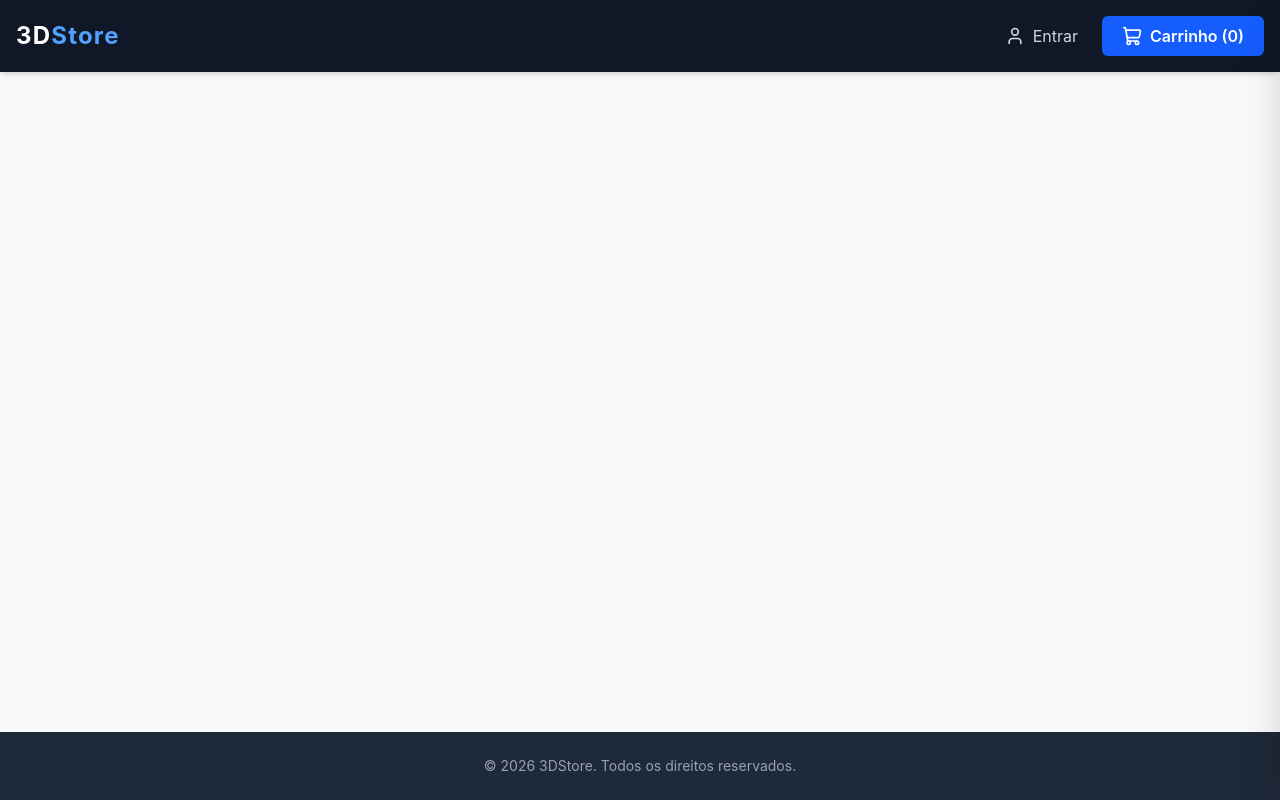
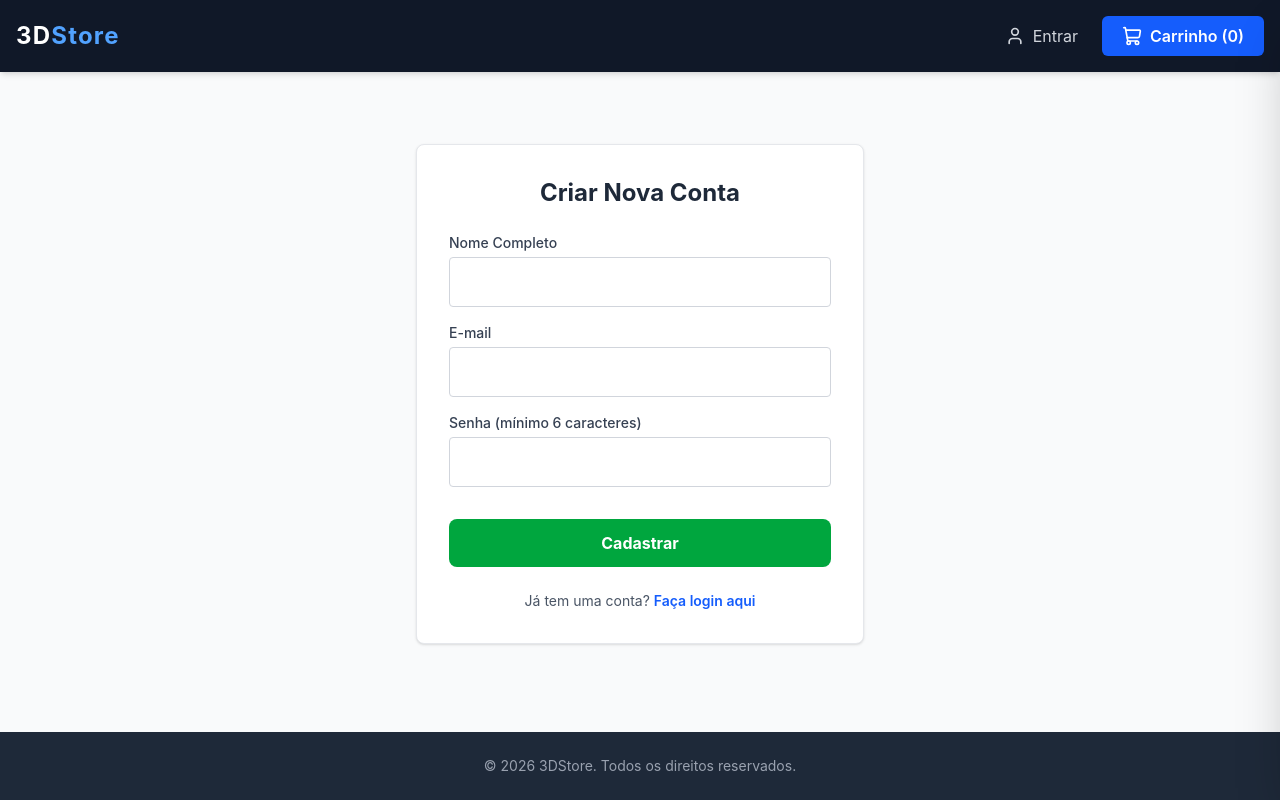
Before and after one commit to RenanNunesz10/TrizD, a React (Vite) app: page /cadastro in a window 1280 px wide. Built offline with nearby package versions, Linux system fonts and the light colour scheme; no server answers.

Commit message:
feat: add user registration and password recovery features, enhance authentication flow

```diff
--- a/src/App.jsx
+++ b/src/App.jsx
@@ -10,6 +10,8 @@ import Login from './pages/Login';
 import CartDrawer from './components/CartDrawer';
 import { useAuthStore } from './store/authStore';
 import Profile from './pages/Profile';
+import Register from './pages/Register';
+import ForgotPassword from './pages/ForgotPassword';
 
 export default function App() {
   // Puxa a função que checa o login
@@ -34,6 +36,8 @@ export default function App() {
             <Route path="/checkout" element={<Checkout />} />
             <Route path="/login" element={<Login />} />
             <Route path="/perfil" element={<Profile />} />
+            <Route path="/cadastro" element={<Register />} />
+            <Route path="/recuperar-senha" element={<ForgotPassword />} />
           </Routes>
         </main>
         <Footer />
--- a/src/components/CartDrawer.jsx
+++ b/src/components/CartDrawer.jsx
@@ -1,9 +1,12 @@
 import { X, Trash2 } from 'lucide-react';
 import { useCartStore } from '../store/cartStore';
+import { useAuthStore } from '../store/authStore';
 import { useNavigate } from 'react-router-dom';
+import toast from 'react-hot-toast';
 
 export default function CartDrawer() {
   const { cart, isCartOpen, closeCart, removeFromCart } = useCartStore();
+  const { user } = useAuthStore();
   const navigate = useNavigate();
 
 
@@ -59,8 +62,16 @@ export default function CartDrawer() {
           <div className="p-4 border-t bg-gray-50">
             <button
               onClick={() => {
-                closeCart(); // Fecha a gaveta
-                navigate('/checkout'); // Leva para a página de checkout
+                closeCart(); // Fecha a gaveta primeiro
+
+                if (!user) {
+                  // Se não estiver logado, avisa e manda pro login
+                  toast('Faça login ou crie uma conta para finalizar a compra.', { icon: '🔒' });
+                  navigate('/login');
+                } else {
+                  // Se estiver logado, vai pro checkout normalmente
+                  navigate('/checkout');
+                }
               }}
               className="w-full bg-green-600 hover:bg-green-700 text-white font-bold py-3 rounded-lg transition-colors cursor-pointer"
             >
--- a/src/pages/Checkout.jsx
+++ b/src/pages/Checkout.jsx
@@ -99,6 +99,23 @@ export default function Checkout() {
     );
   }
 
+  if (!user) {
+    return (
+      <div className="text-center py-20">
+        <h2 className="text-2xl font-bold text-gray-800 mb-4">Acesso Restrito 🔒</h2>
+        <p className="text-gray-600 mb-6">Você precisa estar logado para acessar o pagamento.</p>
+        <div className="flex gap-4 justify-center">
+          <button onClick={() => navigate('/login')} className="bg-blue-600 text-white px-6 py-2 rounded-lg font-bold hover:bg-blue-700 transition">
+            Fazer Login
+          </button>
+          <button onClick={() => navigate('/cadastro')} className="bg-gray-100 text-gray-800 border border-gray-300 px-6 py-2 rounded-lg font-bold hover:bg-gray-200 transition">
+            Criar Conta
+          </button>
+        </div>
+      </div>
+    );
+  }
+
   return (
     <div className="max-w-6xl mx-auto bg-white rounded-lg shadow-sm border border-gray-200 overflow-hidden flex flex-col md:flex-row">
       <div className="w-full md:w-2/3 p-6 md:p-10">
--- /dev/null
+++ b/src/pages/ForgotPassword.jsx
@@ -0,0 +1,80 @@
+import { useState } from 'react';
+import { Link } from 'react-router-dom';
+import { useAuthStore } from '../store/authStore';
+import toast from 'react-hot-toast';
+
+export default function ForgotPassword() {
+  const [email, setEmail] = useState('');
+  const [loading, setLoading] = useState(false);
+  const [enviado, setEnviado] = useState(false);
+
+  const resetPassword = useAuthStore((state) => state.resetPassword);
+
+  const handleReset = async (e) => {
+    e.preventDefault();
+    setLoading(true);
+
+    try {
+      await resetPassword(email);
+      setEnviado(true);
+      toast.success('Link de recuperação enviado para o seu e-mail!');
+    } catch (error) {
+      toast.error('Erro ao enviar o link. Verifique o e-mail digitado.');
+      console.error(error);
+    } finally {
+      setLoading(false);
+    }
+  };
+
+  return (
+    <div className="max-w-md mx-auto mt-10 bg-white p-8 rounded-lg shadow-sm border border-gray-200">
+      <h2 className="text-2xl font-bold text-gray-800 mb-2 text-center">Recuperar Senha</h2>
+
+      {enviado ? (
+        <div className="text-center py-6">
+          <p className="text-green-600 font-medium mb-4">
+            Enviamos um link de recuperação para <strong>{email}</strong>
+          </p>
+          <p className="text-sm text-gray-600 mb-6">
+            Verifique sua caixa de entrada e também a pasta de spam.
+          </p>
+          <Link to="/login" className="text-blue-600 hover:underline font-semibold">
+            Voltar para o Login
+          </Link>
+        </div>
+      ) : (
+        <>
+          <p className="text-gray-600 text-center mb-6 text-sm">
+            Digite o e-mail associado à sua conta e enviaremos um link para você criar uma nova senha.
+          </p>
+          <form onSubmit={handleReset} className="space-y-4">
+            <div>
+              <label className="block text-sm font-medium text-gray-700 mb-1">E-mail</label>
+              <input
+                type="email"
+                value={email}
+                onChange={(e) => setEmail(e.target.value)}
+                required
+                className="w-full p-3 border border-gray-300 rounded focus:ring-2 focus:ring-blue-500 outline-none"
+              />
+            </div>
+
+            <button
+              type="submit"
+              disabled={loading}
+              className="w-full bg-blue-600 hover:bg-blue-700 text-white font-bold py-3 rounded-lg transition-colors cursor-pointer disabled:bg-blue-400 mt-2"
+            >
+              {loading ? 'Enviando...' : 'Enviar Link de Recuperação'}
+            </button>
+          </form>
+
+          <div className="mt-6 text-center text-sm">
+            <Link to="/login" className="text-gray-500 hover:text-gray-700 hover:underline">
+              Voltar para o login
+            </Link>
+          </div>
+        </>
+      )}
+    </div>
+  );
+}
--- a/src/pages/Login.jsx
+++ b/src/pages/Login.jsx
@@ -1,5 +1,5 @@
 import { useState } from 'react';
-import { useNavigate } from 'react-router-dom';
+import { useNavigate, Link } from 'react-router-dom'; // <--- O Link precisa estar aqui!
 import { useAuthStore } from '../store/authStore';
 import toast from 'react-hot-toast';
 
@@ -67,6 +67,19 @@ export default function Login() {
           {loading ? 'Entrando...' : 'Entrar'}
         </button>
       </form>
+
+      {/* NOVOS LINKS AQUI */}
+      <div className="mt-6 flex flex-col items-center gap-2 text-sm text-gray-600">
+        <Link to="/recuperar-senha" className="text-blue-600 hover:underline">
+          Esqueceu sua senha?
+        </Link>
+        <div>
+          Não tem uma conta?{' '}
+          <Link to="/cadastro" className="text-blue-600 hover:underline font-semibold">
+            Cadastre-se
+          </Link>
+        </div>
+      </div>
     </div>
   );
 }
--- /dev/null
+++ b/src/pages/Register.jsx
@@ -0,0 +1,92 @@
+import { useState } from 'react';
+import { Link, useNavigate } from 'react-router-dom';
+import { useAuthStore } from '../store/authStore';
+import toast from 'react-hot-toast';
+
+export default function Register() {
+  const [nome, setNome] = useState('');
+  const [email, setEmail] = useState('');
+  const [senha, setSenha] = useState('');
+  const [loading, setLoading] = useState(false);
+
+  const signUp = useAuthStore((state) => state.signUp);
+  const navigate = useNavigate();
+
+  const handleRegister = async (e) => {
+    e.preventDefault();
+
+    if (senha.length < 6) {
+      toast.error('A senha deve ter pelo menos 6 caracteres.');
+      return;
+    }
+
+    setLoading(true);
+
+    try {
+      await signUp(email, senha, nome);
+      toast.success('Conta criada com sucesso! Faça login para continuar.');
+      navigate('/login');
+    } catch (error) {
+      toast.error('Erro ao criar conta. Esse e-mail já pode estar em uso.');
+      console.error(error);
+    } finally {
+      setLoading(false);
+    }
+  };
+
+  return (
+    <div className="max-w-md mx-auto mt-10 bg-white p-8 rounded-lg shadow-sm border border-gray-200">
+      <h2 className="text-2xl font-bold text-gray-800 mb-6 text-center">Criar Nova Conta</h2>
+
+      <form onSubmit={handleRegister} className="space-y-4">
+        <div>
+          <label className="block text-sm font-medium text-gray-700 mb-1">Nome Completo</label>
+          <input
+            type="text"
+            value={nome}
+            onChange={(e) => setNome(e.target.value)}
+            required
+            className="w-full p-3 border border-gray-300 rounded focus:ring-2 focus:ring-blue-500 outline-none"
+          />
+        </div>
+
+        <div>
+          <label className="block text-sm font-medium text-gray-700 mb-1">E-mail</label>
+          <input
+            type="email"
+            value={email}
+            onChange={(e) => setEmail(e.target.value)}
+            required
+            className="w-full p-3 border border-gray-300 rounded focus:ring-2 focus:ring-blue-500 outline-none"
+          />
+        </div>
+
+        <div>
+          <label className="block text-sm font-medium text-gray-700 mb-1">Senha (mínimo 6 caracteres)</label>
+          <input
+            type="password"
+            value={senha}
+            onChange={(e) => setSenha(e.target.value)}
+            required
+            className="w-full p-3 border border-gray-300 rounded focus:ring-2 focus:ring-blue-500 outline-none"
+          />
+        </div>
+
+        <button
+          type="submit"
+          disabled={loading}
+          className="w-full bg-green-600 hover:bg-green-700 text-white font-bold py-3 rounded-lg transition-colors cursor-pointer disabled:bg-gray-400 mt-4"
+        >
+          {loading ? 'Criando conta...' : 'Cadastrar'}
+        </button>
+      </form>
+
+      <div className="mt-6 text-center text-sm text-gray-600">
+        Já tem uma conta?{' '}
+        <Link to="/login" className="text-blue-600 hover:underline font-semibold">
+          Faça login aqui
+        </Link>
+      </div>
+    </div>
+  );
+}
--- a/src/store/authStore.js
+++ b/src/store/authStore.js
@@ -3,37 +3,49 @@ import { supabase } from '../lib/supabaseClient';
 
 export const useAuthStore = create((set) => ({
   user: null,
-  perfil: null, // Aqui guardaremos se é admin ou cliente
+  perfil: null,
   carregando: true,
 
-  // Função para logar
   login: async (email, senha) => {
-    const { data, error } = await supabase.auth.signInWithPassword({
+    const { data, error } = await supabase.auth.signInWithPassword({ email, password: senha });
+    if (error) throw error;
+    return data;
+  },
+
+  // NOVA FUNÇÃO: Cadastro
+  signUp: async (email, senha, nome) => {
+    const { data, error } = await supabase.auth.signUp({
       email,
       password: senha,
+      options: {
+        data: { nome } // Envia o nome para o nosso gatilho SQL capturar
+      }
     });
     if (error) throw error;
     return data;
   },
 
-  // Função para deslogar
+  // NOVA FUNÇÃO: Recuperar Senha
+  resetPassword: async (email) => {
+    const { error } = await supabase.auth.resetPasswordForEmail(email, {
+      redirectTo: 'http://localhost:5173/atualizar-senha', // Para onde voltar após clicar no link do email
+    });
+    if (error) throw error;
+  },
+
   logout: async () => {
     await supabase.auth.signOut();
     set({ user: null, perfil: null });
   },
 
-  // Função que roda ao abrir o site para ver se já tem alguém logado
   checkUser: async () => {
     const { data: { session } } = await supabase.auth.getSession();
-
     if (session?.user) {
-      // Se achou o usuário, busca se ele é admin ou cliente na tabela perfis
       const { data: perfil } = await supabase
         .from('perfis')
         .select('*')
         .eq('id', session.user.id)
         .single();
-
       set({ user: session.user, perfil: perfil, carregando: false });
     } else {
       set({ user: null, perfil: null, carregando: false });
```
